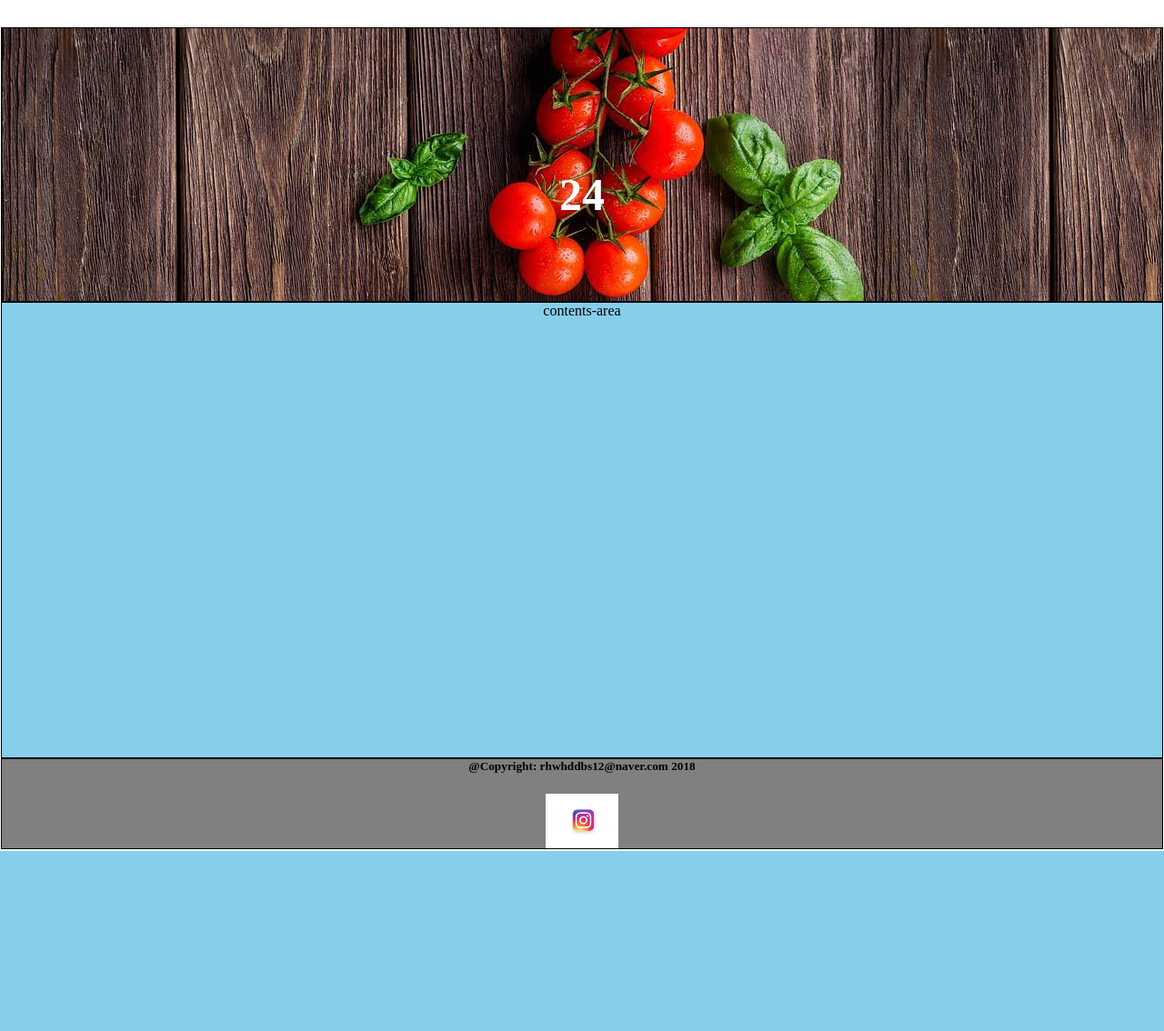
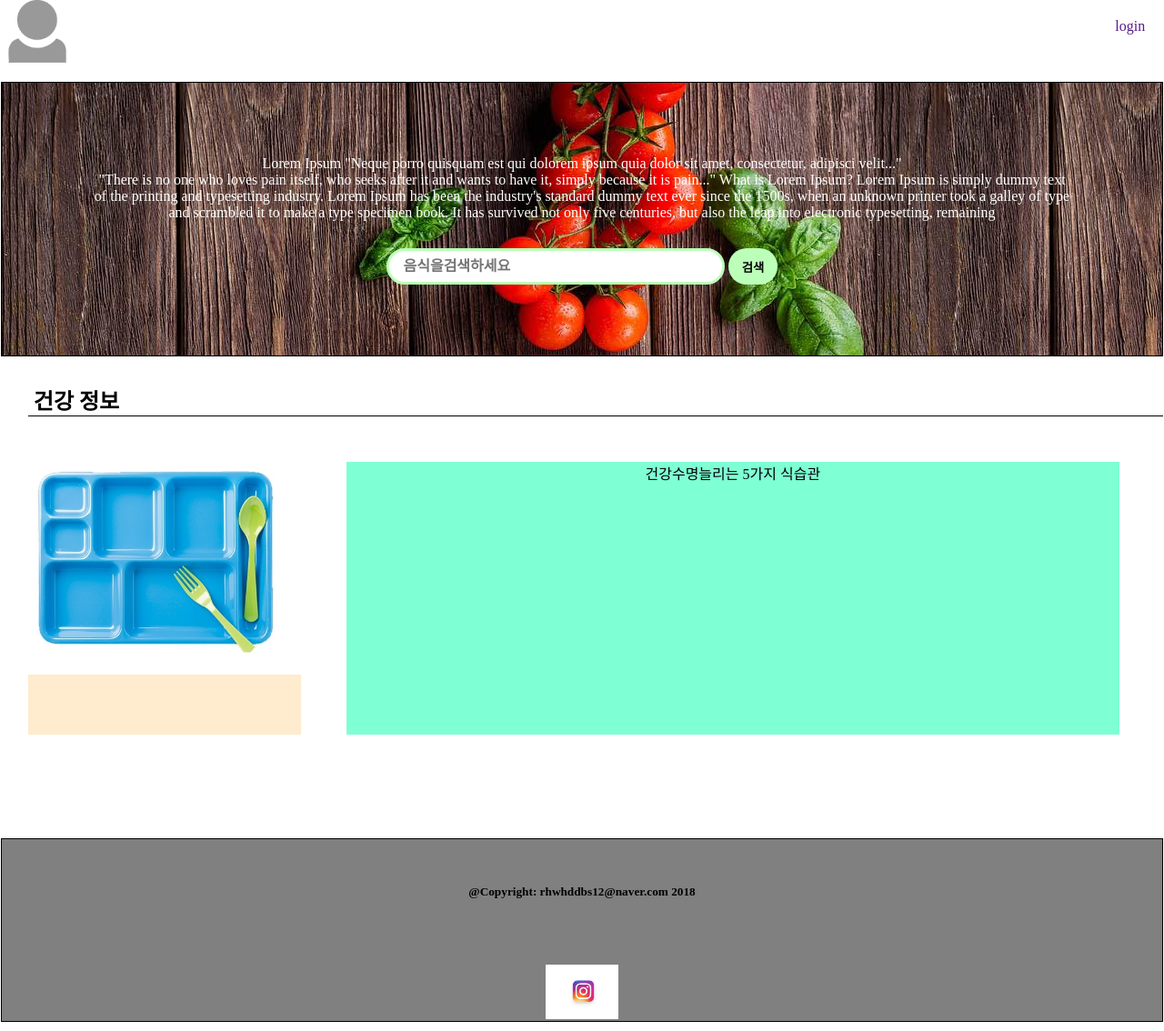
Before and after one commit to minsuk-sung/ssmc_project, a Flask app: page / in a window 1280 px wide. Shown: the whole page at 91% size. Before the commit the page ends 936 px from the top, so only its background shows below. Run offline with Flask 2, Linux system fonts and the light colour scheme; the visitor is signed in with stand-in values (Sample User, id 1).

Commit message:
웹구성 초기단계

```diff
--- a/run.py
+++ b/run.py
@@ -6,25 +6,19 @@
 
 app.secret_key= 'qweasdzxc'
 
-config= {
-    'site_title':'점심 메뉴 단가 분석',
-    'menu1':'Today`s 코스닥 150',
-    'login':'로그인',
-    'menu2':'파일업로드'
-}
 
 @app.route('/')
 def main():
     # 세션이 없으면 로그인으로
-    if not 'user_id' in session:
-        return redirect( url_for( 'login' ) )
-    return render_template('main.html', config =config)
+    # if not 'user_id' in session:
+    #     return redirect( url_for( 'login' ) )
+    return render_template('main.html')
 
 @app.route('/login',methods=['GET','POST'])
 def login():
     if  request.method == 'GET':
         # GET
-        return render_template('login.html', config =config)
+        return render_template('login.html')
     else:
          uid = request.form['uid']
          upw = request.form['upw']
--- a/templates/mod/contents.html
+++ b/templates/mod/contents.html
@@ -3,18 +3,49 @@
 </head>
 <style>
 #contents-area{
-    border: solid 1px;
+    border: solid 1px 0px;
     text-align: center;
     height: 500px;
-    background-color: skyblue;
 }
+#section{
+    margin:50 0 0 30;
+    width:300px;
+    height:300px;
+    float: left;
+    overflow: hidden;
+    background-color: blanchedalmond;
+
+
+}
+#section2{
+    margin:50 0 0 50;
+    width:850px;
+    height:300px;
+    background-color: aquamarine;
+    float: left;
+}
+h2{
+    margin:30 0 0 0 ;
+    border-bottom: solid 1px;
+    text-align:left;
+
+}
+
 
 
 </style>
 <body>
-    <div id ="contents-area">contents-area</div>
+    <div id ="contents-area">
+        <div><h2 style="margin-left:30px">&nbsp건강 정보 </h2></div>
+        <div id="section">
+            <img class="section" src="/static/images/c-info.jpg" width="350" height"350" />
+            <a htef="http://health.chosun.com/site/data/html_dir/2017/08/31/2017083102260.html"></a>
+        </div>
+        <div id='section2'>
+                <a htef="http://health.chosun.com/site/data/html_dir/2017/08/31/2017083102260.html">건강수명늘리는 5가지 식습관</a>
 
-
+        </div>
+</div>
 
 </body>
 </html>
--- a/templates/mod/footer.html
+++ b/templates/mod/footer.html
@@ -7,6 +7,8 @@
 	border:solid 1px;
 	background-color:gray;
 	text-align: center;
+	height: 200px;
+	margin-bottom: 10px;
 }
 body{
 	width:1278.4px;
@@ -14,6 +16,7 @@
 
 }
 h5{
+	padding: 50px;
 	margin-top:0px;
 }
 </style>
--- a/templates/mod/header.html
+++ b/templates/mod/header.html
@@ -3,28 +3,94 @@
 	<title></title>
 </head>
 <style>
+#cap-area{
+	height:80px;
+	overflow: hidden;
+}
 #header-area{
 	background-image: url('static/images/header.jpg');
 	border: solid 1px;
 	text-align: center;
 	height:300px;
-	margin-top:30px;
+	margin-top:10px;
 }
 h1{
-	padding-top:120px;
-	margin-bottom: 20px;
+	margin:0px;
+	padding-left:30px;
 	font-size: 50px;
-	color:white;
+
+	text-align: left;
 }
 body{
 	width:1278.4px;
 	margin:0 auto;
 }
+p{
+	text-align: center;
+	color:white;
+	margin-top:80px;
+	padding: 0px 100px;
+}
+fieldset{
+	background-color: aqua;
+}
+.green_window {
+	display: inline-block;
+	width: 366px; height: 34px;
+	border: 3px solid #bcffb9;
+	border-radius: 30px;
+	background: white;
+}
+.input_text {
+	width: 348px; height: 21px;
+	margin: 6px 0 0 9px;
+	border: 0;
+	line-height: 21px;
+	font-weight: bold;
+	font-size: 16px;
+	outline: none;
+}
+.sch_smit {
+	width: 54px; height: 40px;
+	margin: 0; border: 0;
+	vertical-align: top;
+	background-color: #bcffb9;
+	color: black;
+	font-weight: bold;
+	border-radius: 30px;
+	cursor: pointer;
+}
+.sch_smit:hover {
+	background: #bcffb9;
+}
+.menu{
+	margin:20px 20px 0px 0px;
+	width:100px;
+	text-align:right;
+	float:right;
 
+}
+a{
+	text-decoration: none;
+}
 </style>
 <body>
+<nav id="cap-area">
+	{#이 부분에서 로그인 링크를 페이지 연결해야함.#}
+	<div class="menu"><a href="">login</a></div>
+	<div><a href=""><img src="/static/images/login.png" width="80" height"80"/></a></div>
+</nav>
 <div id="header-area">
-	<h1>24</h1>
+	<p>Lorem Ipsum "Neque porro quisquam est qui dolorem ipsum quia dolor sit amet, consectetur, adipisci velit..."<br>
+		"There is no one who loves pain itself, who seeks after it and wants to have it, simply because it is pain..." What is Lorem Ipsum? Lorem Ipsum is simply dummy text of the printing and typesetting industry. Lorem Ipsum has been the industry's standard dummy text ever since the 1500s, when an unknown printer took a galley of type and scrambled it to make a type specimen book.
+		It has survived not only five centuries, but also the leap into electronic typesetting, remaining
+	</p>
+	<div style="margin-top:30px">
+	<span class='green_window'>
+			<input type='text' class='input_text' placeholder="음식을검색하세요" />
+		</span>
+		<button type='submit' class='sch_smit'>검색</button>
+	</div>
 </div>
 
 </body>
```
Also changed, not shown: templates/login.html (+5 -2 lines), static/images/C-info.jpg (added), static/images/login.png (added), static/images/logo.png (added).
